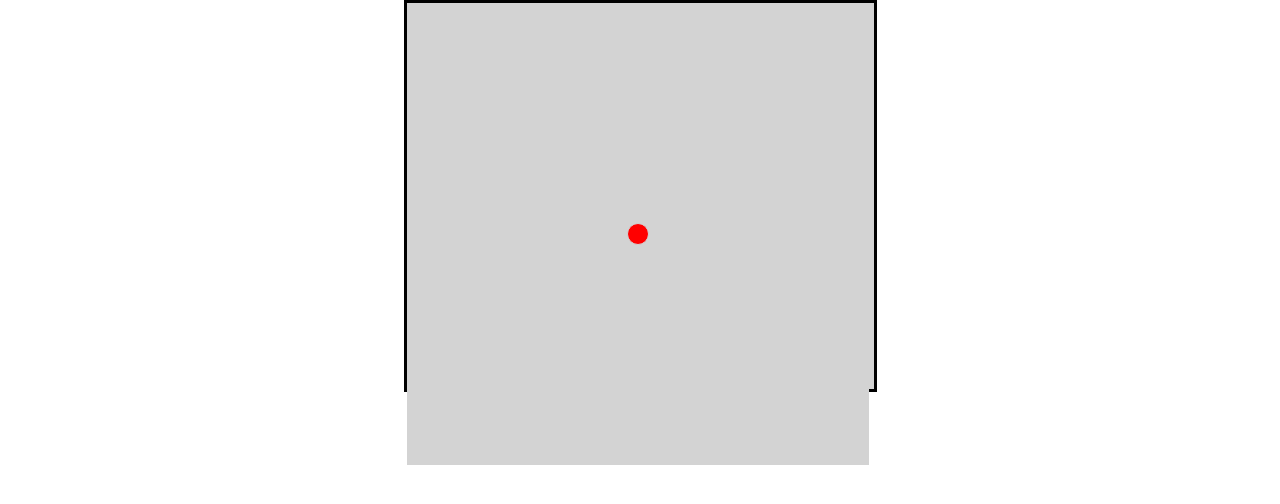
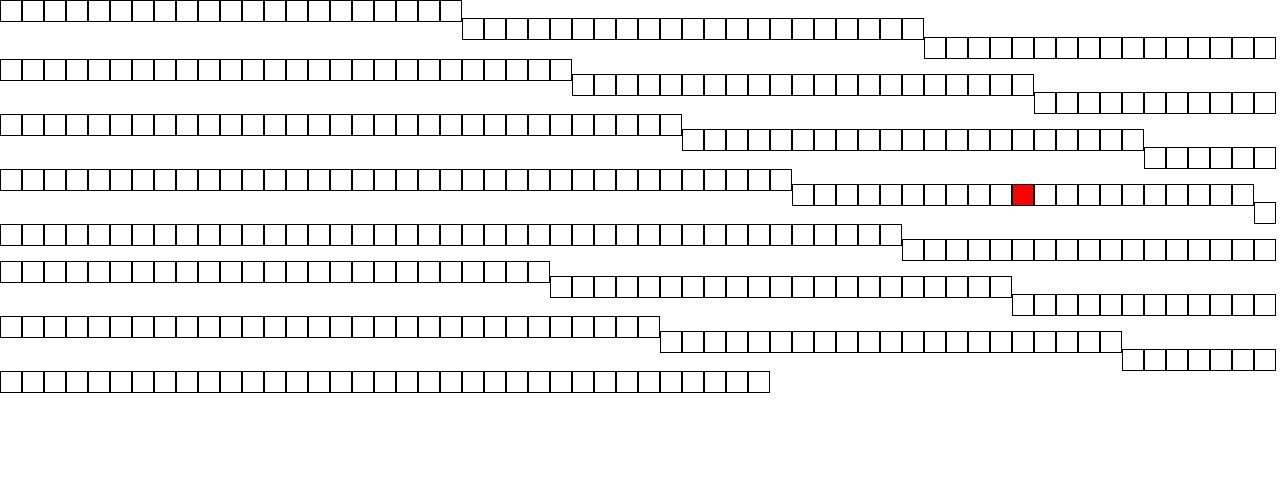
Before and after one commit to JelleHuts/JavaScriptp3, a website built with Parcel: page index.html in a window 1280 px wide. Built offline with nearby package versions, Linux system fonts and the light colour scheme.

Commit message:
Klein beetje styling

```diff
--- a/css/main.css
+++ b/css/main.css
@@ -92,25 +92,25 @@ textarea {
 .cell{
   width: 20px;
   height: 20px;
-  border: 1.1px solid lightgray;
+  border: 1px solid black;
   display:inline;
   float: left;
 }
 #board {
-  border: 3px solid black;
-  width: 467px;
-  margin: 0 auto;
-  background-color: lightgray;
+  /* border: 3px solid black; */
+  /* width: 467px; */
+  /* margin: 0 auto; */
+  /* background-color: lightgray; */
 }
 
 
-/* .cell {
+.cell {
   border: 1px solid black;
   width: 20px;
   height: 20px;
   display: inline;
   float: left;
-} */
+}
 
 
 
--- a/js/main.js
+++ b/js/main.js
@@ -2,7 +2,7 @@ let boardSize = 21;
 let board = document.getElementById("board");
 let keyboardInput = document.getElementById("keyboardInput");
 let direction = 0;
-let position = { x: Math.floor((boardSize - 1) / 2), y: Math.floor((boardSize - 1) / 2) };
+let position = { x: Math.floor(boardSize / 2), y: Math.floor(boardSize / 2) };
 
 
 //drawBoard
@@ -23,7 +23,8 @@ function clearBoard() {
     for (let j = 0; j < boardSize; j++){
         for (let i = 0; i < boardSize; i++){
             let snakeId = "x" + i + "y" + j;
-            document.getElementById(snakeId).style.background = "lightgray";
+            document.getElementById(snakeId).style.background = "white";
+            // document.getElementById(snakeId).style.borderStyle = "none";
         }
     }
 }
@@ -67,7 +68,8 @@ function collisionCheck(){
 function drawSnake(){
     let snakeHeadPosition = "x" + position.x + "y" + position.y;
     document.getElementById(snakeHeadPosition).style.background = "red";
-    document.getElementById(snakeHeadPosition).style.borderRadius = "50%";
+    // document.getElementById(snakeHeadPosition).style.borderRadius = "50%";
+    // document.getElementById(snakeHeadPosition).style.border = "1px solid black";
 }
 
 
```
